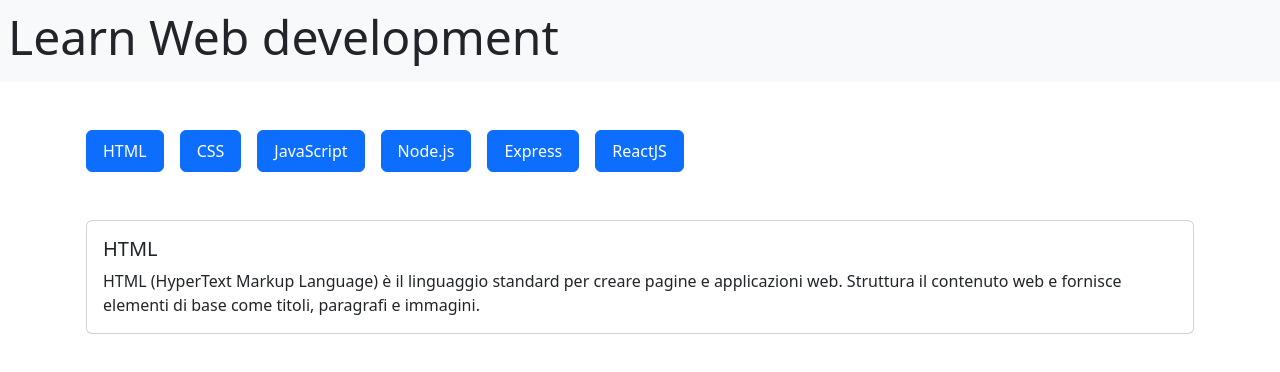
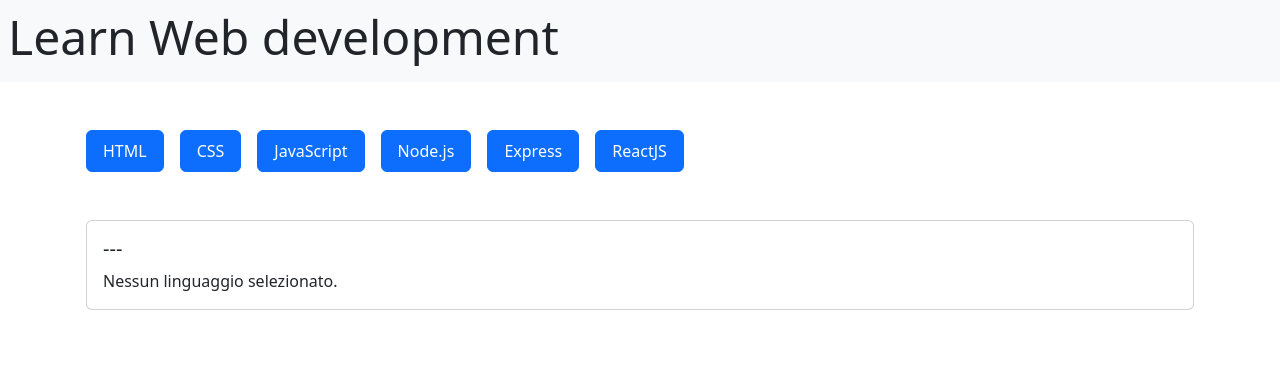
Before and after one commit to giovannimazzi/react-use-state, a React (Vite) app: page / in a window 1280 px wide. Shown: the top 372 px of the page. Built offline with nearby package versions, Linux system fonts and the light colour scheme.

Commit message:
step 4: inseriti primi due bonus

```diff
--- a/src/App.jsx
+++ b/src/App.jsx
@@ -1,10 +1,14 @@
 import { useState } from "react";
 import languages from "./languages";
 
+const defaultTitle = "---";
+const defaultDescription = "Nessun linguaggio selezionato.";
+
 export default function App() {
   const [cardFields, setCardFields] = useState([
-    languages[0].title,
-    languages[0].description,
+    0,
+    defaultTitle, //languages[0].title,
+    defaultDescription, //languages[0].description,
   ]);
 
   return (
@@ -17,9 +21,13 @@
           return (
             <button
               key={id}
-              className="btn btn-primary px-3 py-2 me-3"
+              className={`btn btn-primary px-3 py-2 me-3 ${cardFields[0] === id ? "btn-warning" : ""}`}
               onClick={() => {
-                setCardFields([title, description]);
+                setCardFields(() =>
+                  cardFields[0] === id
+                    ? [0, defaultTitle, defaultDescription]
+                    : [id, title, description],
+                );
               }}
             >
               {title}
@@ -28,8 +36,8 @@
         })}
         <div className="card my-5">
           <div className="card-body">
-            <h2 className="h5 card-title">{cardFields[0]}</h2>
-            <p className="card-text">{cardFields[1]}</p>
+            <h2 className="h5 card-title">{cardFields[1]}</h2>
+            <p className="card-text">{cardFields[2]}</p>
           </div>
         </div>
       </div>
```
